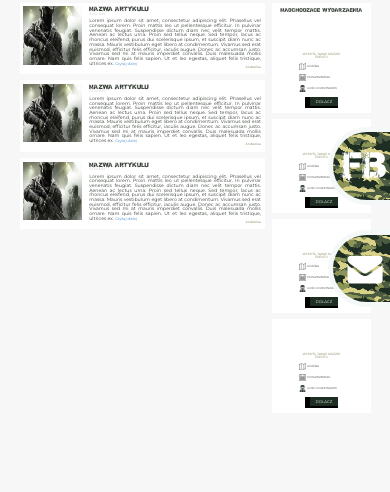
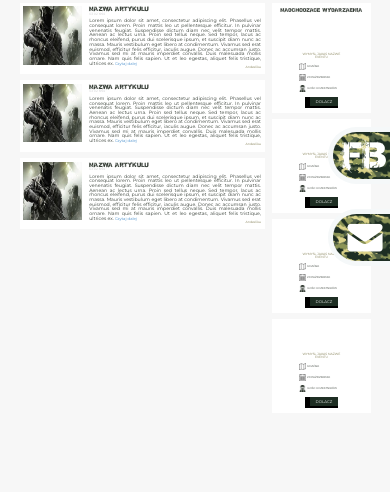
Before and after one commit to PatrykMaternicki/asgArmy, a plain HTML site: page index.html in a window 390 px wide. Shown: the part 295-787 px from the top of the page. Drawn offline with Linux system fonts and the light colour scheme; some packages are replaced by stand-ins of ours; grey boxes are pictures that could not be loaded.

Commit message:
RWD:Final responsvice social-media , some corecting in header-slider

```diff
--- a/CSS/SASS/Component/header.scss
+++ b/CSS/SASS/Component/header.scss
@@ -88,6 +88,7 @@
   .header-outer{
     top:10vw !important;
   }
+
 }
 
 @media (max-width:600px) and (orientation:portrait){
@@ -116,6 +117,7 @@
     top:20vw;
   }
 }
+
 @media (max-width:500px){
   .header-outer{
     top:15vw;
@@ -127,6 +129,7 @@
     font-size: 5vw;
   }
 }
+
 @media (max-width:400px){
   .header-outer{
     top:14vw;
--- a/CSS/SASS/Component/social-media.scss
+++ b/CSS/SASS/Component/social-media.scss
@@ -9,7 +9,7 @@
 
 .stick-social-wraper{
   background:white;
-  height:8vh;
+  height:6vw;
   width:67%;
   -webkit-border-top-left-radius: 360px;
   -webkit-border-bottom-left-radius: 360px;
@@ -44,7 +44,7 @@
 .stick-social-icon{
   color:white;
   font-family: 'bronx';
-  line-height:8vh;
+  line-height:6vw;
   padding-left:13%;
 }
 
@@ -54,7 +54,7 @@
 a .fa{
   font-size:3vw;
   padding:0;
-  line-height: 8vh;
+  line-height: 6vw;
 }
 .stick-social-wraper:hover .stick-social-icon--anotherHeight{
  color:#503B18;
@@ -77,11 +77,16 @@ a .fa{
   .stick-social-container{
     width:14%;
   }
+  .stick-social-container , .stick-social-wraper{
+    height:6vw;
+  }
   .stick-social-icon a {
-  font-size:4.5vw
+  font-size:4.5vw;
+  line-height:6vw;
   }
   a .fa{
     font-size:5vw;
+    line-height: 5.5vw;
   }
 }
 
@@ -89,11 +94,19 @@ a .fa{
   .stick-social-container{
     width:18%;
   }
+  .stick-social-container, .stick-social-wraper{
+    height: 8vw;
+  }
+  .stick-social-icon{
+    line-height: 8vw;
+  }
   .stick-social-icon a{
     font-size:6.5vw;
+    line-height: 8vw;
   }
   a .fa{
     font-size: 7vw;
+    line-height: 7.5vw;
   }
 }
 
@@ -101,10 +114,15 @@ a .fa{
   .stick-social-container{
     width:22%;
   }
+  .stick-social-wraper, .stick-social-container{
+    height:12vw !important;
+  }
   .stick-social-icon a{
     font-size:8.5vw;
+    line-height: 12vw;
   }
   a .fa{
-    font-size: 9vw;
+    font-size: 9vw ;
+    line-height: 12vw !important;
   }
 }
```
Also changed, not shown: CSS/SASS/Component/social-media.min.css, CSS/style.min.css.
